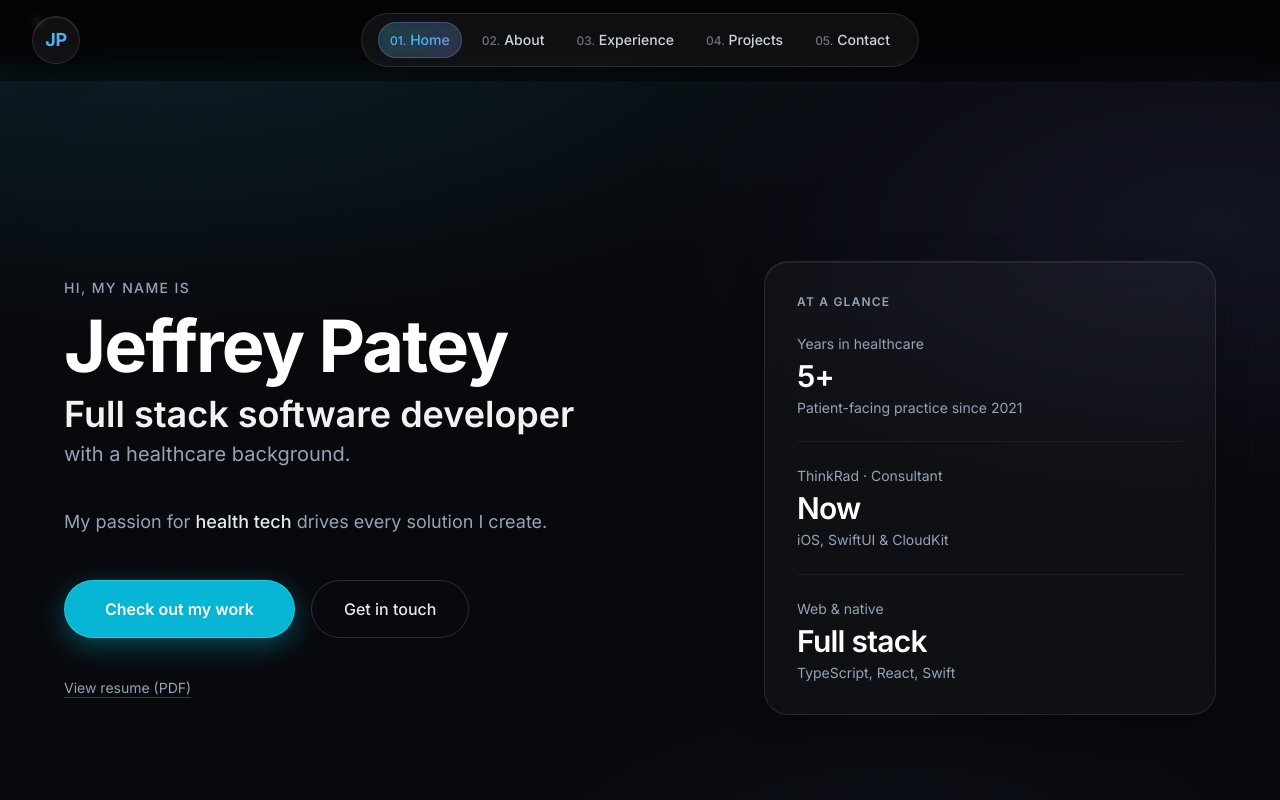
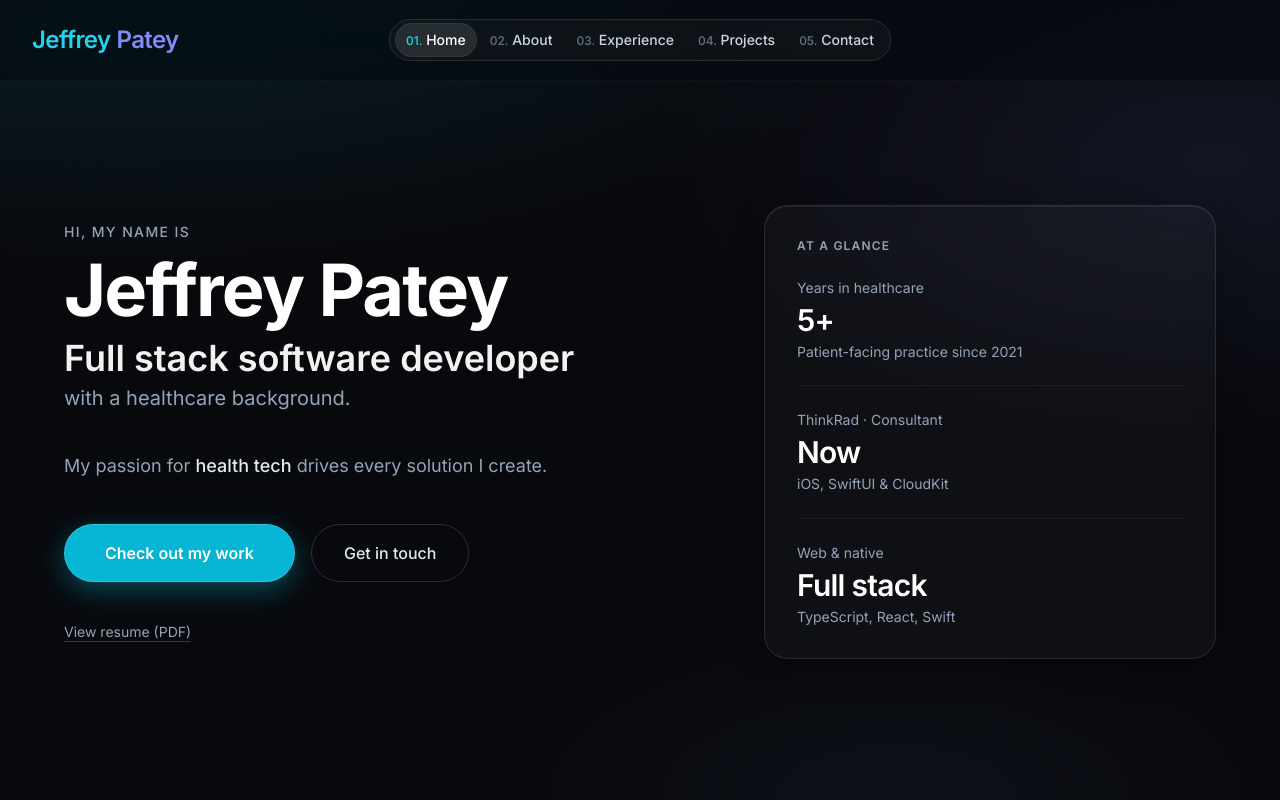
Before and after one commit to jvpatey/portfolio, a Next.js app: page / in a window 1280 px wide. Shown: the top 800 px of the page. Built offline with nearby package versions, Linux system fonts and the light colour scheme.

Commit message:
feat(NavbarUI): updated navbar styles

```diff
--- a/app/globals.css
+++ b/app/globals.css
@@ -80,6 +80,11 @@ body {
     background-color: var(--hero-base);
   }
 
+  /* Navbar: light tint + strong blur so hero/page bg reads through */
+  .bg-nav-surface {
+    background-color: color-mix(in srgb, var(--hero-base) 52%, transparent);
+  }
+
   .bg-hero-radials {
     background: radial-gradient(
         ellipse 120% 80% at 10% -10%,
--- a/app/page.tsx
+++ b/app/page.tsx
@@ -4,15 +4,19 @@ import About from "@/components/About";
 import Experience from "@/components/Experience";
 import Projects from "@/components/Projects";
 import Contact from "@/components/Contact";
+import GradientBackground from "@/components/GradientBackground";
 
 // Main portfolio page
 export default function Home() {
   return (
-    <div className="min-h-screen text-white bg-[var(--hero-base)] overflow-x-hidden">
+    <div className="relative min-h-screen text-white overflow-x-hidden">
+      {/* Full-viewport depth so fixed navbar sits over the same surface as the hero */}
+      <GradientBackground fixed />
+
       <Navigation />
 
       {/* Main Content */}
-      <main className="pt-16 overflow-hidden">
+      <main className="relative z-10 pt-16 overflow-hidden">
         <Hero />
         <About />
         <Experience />
--- a/components/GradientBackground.tsx
+++ b/components/GradientBackground.tsx
@@ -1,13 +1,24 @@
 "use client";
 
+type GradientBackgroundProps = {
+  /** Pin behind entire viewport (e.g. under fixed nav); default fills positioned parent */
+  fixed?: boolean;
+};
+
 /**
- * Hero backdrop: near-black base, soft radial accents, optional grain.
+ * Page / hero backdrop: near-black base, soft radial accents, grain.
  * Decorative only; keep pointer-events none.
  */
-export default function GradientBackground() {
+export default function GradientBackground({
+  fixed = false,
+}: GradientBackgroundProps) {
   return (
     <div
-      className="absolute inset-0 overflow-hidden pointer-events-none"
+      className={`${
+        fixed
+          ? "fixed inset-0 z-0"
+          : "absolute inset-0"
+      } overflow-hidden pointer-events-none`}
       aria-hidden
     >
       <div className="absolute inset-0 bg-hero-base" />
--- a/components/Hero.tsx
+++ b/components/Hero.tsx
@@ -1,7 +1,6 @@
 "use client";
 
 import { motion, useReducedMotion, type Variants } from "framer-motion";
-import GradientBackground from "./GradientBackground";
 import HeroAside from "./HeroAside";
 
 // Hero: editorial layout, soft depth backdrop, paired CTAs
@@ -50,10 +49,8 @@ export default function Hero() {
   return (
     <section
       id="hero"
-      className="relative min-h-screen flex items-start lg:items-center justify-center px-4 sm:px-6 lg:px-8 pt-24 pb-12 sm:pt-28 sm:pb-16 overflow-hidden"
+      className="relative flex min-h-[calc(100dvh-4rem)] items-center justify-center px-4 sm:px-6 lg:px-8 py-10 sm:py-12 lg:py-14 overflow-hidden"
     >
-      <GradientBackground />
-
       <motion.div
         className="relative z-20 max-w-6xl w-full"
         variants={container}
--- a/components/Navigation.tsx
+++ b/components/Navigation.tsx
@@ -3,12 +3,13 @@
 // Navigation component - includes logo, navigation links, and resume button
 import Link from "next/link";
 import { useState, useEffect } from "react";
-import { AnimatePresence, motion } from "framer-motion";
+import { AnimatePresence, motion, useReducedMotion } from "framer-motion";
 
 export default function Navigation() {
   const [isScrolled, setIsScrolled] = useState(false);
   const [activeSection, setActiveSection] = useState("");
   const [isMobileMenuOpen, setIsMobileMenuOpen] = useState(false);
+  const reduceMotion = useReducedMotion();
 
   // Smooth scroll handler
   const handleSmoothScroll = (
@@ -16,13 +17,14 @@ export default function Navigation() {
     targetId: string
   ) => {
     e.preventDefault();
+    const scrollBehavior = reduceMotion ? "auto" : "smooth";
     if (targetId === "#") {
-      window.scrollTo({ top: 0, behavior: "smooth" });
+      window.scrollTo({ top: 0, behavior: scrollBehavior });
     } else {
       const element = document.querySelector(targetId);
       if (element) {
         element.scrollIntoView({
-          behavior: "smooth",
+          behavior: scrollBehavior,
           block: "start",
         });
       }
@@ -114,160 +116,96 @@ export default function Navigation() {
       initial={{ opacity: 0, y: -20 }}
       animate={{ opacity: 1, y: 0 }}
       transition={{ duration: 0.5, ease: [0.21, 0.47, 0.32, 0.98] }}
-      className={`fixed top-0 left-0 right-0 z-50 transition-all duration-500 bg-black/40 backdrop-blur-md ${
-        isScrolled ? "border-b border-white/10" : "border-b border-transparent"
+      className={`fixed top-0 left-0 right-0 z-50 transition-all duration-500 bg-nav-surface backdrop-blur-xl backdrop-saturate-150 ${
+        isScrolled ? "border-b border-white/10" : "border-b border-white/[0.04]"
       }`}
     >
       <div className="max-w-7xl mx-auto px-6 lg:px-8 relative">
-        <div className="grid grid-cols-3 items-center h-20">
-          {/* Logo - scrolls to top */}
-          <div>
+        <div className="flex items-center justify-between gap-3 md:grid md:grid-cols-[minmax(0,1fr)_auto_minmax(0,1fr)] md:items-center md:justify-stretch h-20">
+          {/* Wordmark — full name lg+; compact JP below lg */}
+          <div className="min-w-0 flex-1 md:flex-none flex justify-start pr-1 md:pr-2">
             <Link
               href="#"
-              className="group inline-block cursor-pointer"
+              className="group inline-flex min-w-0 max-w-full items-baseline rounded-md focus:outline-none focus-visible:ring-2 focus-visible:ring-cyan-400/50 focus-visible:ring-offset-2 focus-visible:ring-offset-[var(--hero-base)]"
               onClick={(e) => handleSmoothScroll(e, "#")}
+              aria-label="Jeffrey Patey, home"
             >
-              <div className="relative">
-                {/* Gradient glow on hover */}
-                <div
-                  className="absolute -inset-1 rounded-3xl blur-xl opacity-0 group-hover:opacity-100 transition-all duration-700"
-                  style={{ background: "var(--accent-gradient-soft)" }}
-                />
-
-                {/* Main logo container - Glassmorphism */}
-                <div
-                  className="relative w-12 h-12 rounded-3xl flex items-center justify-center transition-all duration-500 group-hover:scale-105"
-                  style={{
-                    background: "rgba(255, 255, 255, 0.05)",
-                    backdropFilter: "blur(20px) saturate(200%)",
-                    border: "1px solid rgba(255, 255, 255, 0.1)",
-                    boxShadow:
-                      "0 8px 32px rgba(0, 0, 0, 0.3), inset 0 1px 0 rgba(255, 255, 255, 0.1)",
-                  }}
+              <span className="hidden lg:inline-flex items-baseline gap-x-1.5 leading-none">
+                <span className="font-semibold text-xl xl:text-2xl tracking-tight text-[var(--accent-primary)] shrink-0">
+                  Jeffrey
+                </span>
+                <span
+                  className={`font-semibold text-xl xl:text-2xl tracking-tight text-[var(--accent-secondary)] shrink-0 ${
+                    reduceMotion
+                      ? ""
+                      : "transition-transform duration-300 ease-out group-hover:translate-x-1.5"
+                  }`}
                 >
-                  {/* Shimmer effect on hover */}
-                  <div className="absolute inset-0 bg-gradient-to-r from-transparent via-white/10 to-transparent opacity-0 group-hover:opacity-100 group-hover:animate-pulse transition-opacity duration-500 rounded-3xl"></div>
-
-                  {/* Gradient overlay on hover */}
-                  <div
-                    className="absolute inset-0 rounded-3xl opacity-0 group-hover:opacity-100 transition-opacity duration-500"
-                    style={{
-                      background: "var(--accent-gradient-faint)",
-                    }}
-                  />
-
-                  {/* Text with gradient */}
+                  Patey
+                </span>
+              </span>
               <span
-                    className="relative z-10 font-bold text-lg tracking-tight transition-all duration-300"
-                    style={{
-                      background: "var(--accent-gradient)",
-                      WebkitBackgroundClip: "text",
-                      WebkitTextFillColor: "transparent",
-                      backgroundClip: "text",
-                    }}
+                className="lg:hidden inline-flex items-baseline gap-0.5 font-bold text-base sm:text-lg tracking-tight leading-none"
+                aria-hidden="true"
               >
-                    JP
+                <span className="text-[var(--accent-primary)]">J</span>
+                <span className="text-[var(--accent-secondary)]">P</span>
               </span>
-
-                  {/* Inner highlight */}
-                  <div className="absolute top-0.5 left-0.5 w-1.5 h-1.5 bg-white/40 rounded-full blur-sm opacity-50"></div>
-                </div>
-              </div>
             </Link>
           </div>
 
           {/* Navigation Links - Centered */}
-          <div className="hidden md:flex items-center justify-center">
-            <div className="flex items-center gap-2 bg-white/5 backdrop-blur-md rounded-full px-4 py-2 border border-white/10">
-              {navItems.map((item) => (
+          <div className="hidden md:flex md:justify-self-center items-center justify-center min-w-0">
+            <div className="flex items-center gap-0.5 sm:gap-1 bg-white/[0.04] backdrop-blur-md rounded-full px-1 sm:px-1.5 py-1 border border-white/10">
+              {navItems.map((item) => {
+                const isActive =
+                  (item.href === "#" && activeSection === "") ||
+                  (item.href !== "#" &&
+                    activeSection === item.href.slice(1));
+                return (
                   <Link
                     key={item.href}
                     href={item.href}
                     onClick={(e) => handleSmoothScroll(e, item.href)}
-                  className={`relative px-3 py-2 text-sm font-medium rounded-full transition-all duration-300 group whitespace-nowrap cursor-pointer ${
-                    (item.href === "#" && activeSection === "") ||
-                    (item.href !== "#" && activeSection === item.href.slice(1))
-                      ? ""
-                      : "text-slate-300 hover:text-slate-100"
+                    className={`group relative px-2 sm:px-2.5 py-1.5 text-sm font-medium rounded-full transition-colors duration-200 whitespace-nowrap cursor-pointer focus:outline-none focus-visible:ring-2 focus-visible:ring-cyan-400/45 focus-visible:ring-offset-2 focus-visible:ring-offset-[var(--hero-base)] ${
+                      isActive
+                        ? "text-white bg-white/10 ring-1 ring-white/15"
+                        : "text-slate-400 hover:text-slate-100"
                     }`}
                   >
                     <span className="relative z-10 whitespace-nowrap">
                       <span
-                      className="text-xs transition-colors duration-300"
-                      style={{
-                        color:
-                          activeSection === item.href.slice(1)
-                            ? "transparent"
-                            : "#6b7280",
-                        background:
-                          activeSection === item.href.slice(1)
-                            ? "var(--accent-gradient)"
-                            : "none",
-                        WebkitBackgroundClip:
-                          activeSection === item.href.slice(1)
-                            ? "text"
-                            : "initial",
-                        WebkitTextFillColor:
-                          activeSection === item.href.slice(1)
-                            ? "transparent"
-                            : "initial",
-                        backgroundClip:
-                          activeSection === item.href.slice(1)
-                            ? "text"
-                            : "initial",
-                      }}
+                        className={`text-xs transition-colors duration-200 ${
+                          isActive ? "text-cyan-400" : "text-slate-500"
+                        }`}
                       >
                         {item.number}.
                       </span>{" "}
                       <span
-                      style={{
-                        color:
-                          activeSection === item.href.slice(1)
-                            ? "transparent"
-                            : "inherit",
-                        background:
-                          activeSection === item.href.slice(1)
-                            ? "var(--accent-gradient)"
-                            : "none",
-                        WebkitBackgroundClip:
-                          activeSection === item.href.slice(1)
-                            ? "text"
-                            : "initial",
-                        WebkitTextFillColor:
-                          activeSection === item.href.slice(1)
-                            ? "transparent"
-                            : "initial",
-                        backgroundClip:
-                          activeSection === item.href.slice(1)
-                            ? "text"
-                            : "initial",
-                      }}
+                        className={
+                          isActive ? "text-white" : "text-slate-300"
+                        }
                       >
                         {item.label}
                       </span>
                     </span>
-
-                  {/* Active indicator */}
-                  {activeSection === item.href.slice(1) && (
-                    <div
-                      className="absolute inset-0 backdrop-blur-sm rounded-full border border-indigo-400/35"
-                      style={{ background: "var(--accent-gradient-ui)" }}
-                    />
+                    {!isActive && (
+                      <div className="absolute inset-0 rounded-full bg-white/[0.06] opacity-0 transition-opacity duration-200 group-hover:opacity-100 pointer-events-none" />
                     )}
-
-                  {/* Hover effect */}
-                  <div className="absolute inset-0 bg-white/10 backdrop-blur-sm rounded-full opacity-0 group-hover:opacity-100 transition-opacity duration-300"></div>
                   </Link>
-              ))}
+                );
+              })}
             </div>
           </div>
 
           {/* Mobile menu button */}
-          <div className="md:hidden">
+          <div className="flex shrink-0 justify-end md:justify-self-end">
             <button
+              type="button"
               onClick={() => setIsMobileMenuOpen(!isMobileMenuOpen)}
-              className="w-10 h-10 bg-white/5 backdrop-blur-md rounded-lg border border-white/10 flex items-center justify-center text-slate-300 hover:text-white hover:bg-white/10 transition-all duration-300 absolute top-1/2 -translate-y-1/2 right-6"
+              className="md:hidden w-10 h-10 bg-white/5 backdrop-blur-md rounded-lg border border-white/10 flex items-center justify-center text-slate-300 hover:text-white hover:bg-white/10 transition-all duration-300 focus:outline-none focus-visible:ring-2 focus-visible:ring-cyan-400/50 focus-visible:ring-offset-2 focus-visible:ring-offset-[var(--hero-base)]"
               aria-label="Toggle menu"
+              aria-expanded={isMobileMenuOpen}
             >
               <svg
                 className="w-5 h-5"
@@ -340,7 +278,7 @@ export default function Navigation() {
                       handleSmoothScroll(e, item.href);
                       setIsMobileMenuOpen(false);
                     }}
-                    className={`block px-4 py-3 rounded-lg text-base font-medium transition-all duration-300 cursor-pointer ${
+                    className={`block px-4 py-3 rounded-lg text-base font-medium transition-all duration-300 cursor-pointer focus:outline-none focus-visible:ring-2 focus-visible:ring-cyan-400/45 focus-visible:ring-offset-2 focus-visible:ring-offset-[var(--hero-base)] ${
                       activeSection === item.href.slice(1)
                         ? "text-white"
                         : "text-slate-300 hover:text-white"
@@ -348,16 +286,16 @@ export default function Navigation() {
                     style={{
                       background:
                         activeSection === item.href.slice(1)
-                          ? "var(--accent-gradient-ui)"
+                          ? "rgba(255, 255, 255, 0.08)"
                           : "rgba(255, 255, 255, 0.05)",
                       backdropFilter: "blur(20px) saturate(200%)",
                       border:
                         activeSection === item.href.slice(1)
-                          ? "1px solid rgba(255, 255, 255, 0.2)"
+                          ? "1px solid rgba(34, 211, 238, 0.25)"
                           : "1px solid rgba(255, 255, 255, 0.1)",
                       boxShadow:
                         activeSection === item.href.slice(1)
-                          ? "0 4px 16px rgba(0, 0, 0, 0.2), inset 0 1px 0 rgba(255, 255, 255, 0.1)"
+                          ? "0 2px 12px rgba(0, 0, 0, 0.2), inset 0 1px 0 rgba(255, 255, 255, 0.06)"
                           : "0 2px 8px rgba(0, 0, 0, 0.1)",
                     }}
                   >
```
Lines whose indentation alone changed are shown as unchanged.
